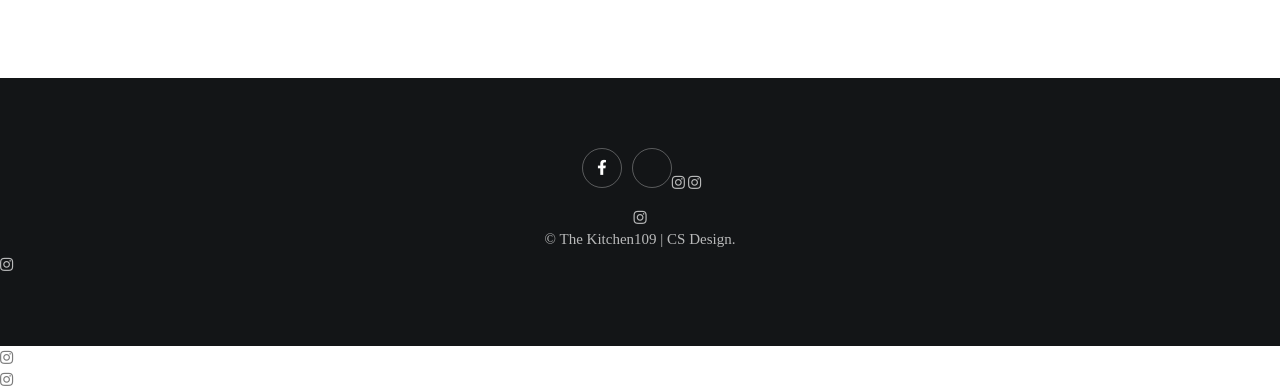
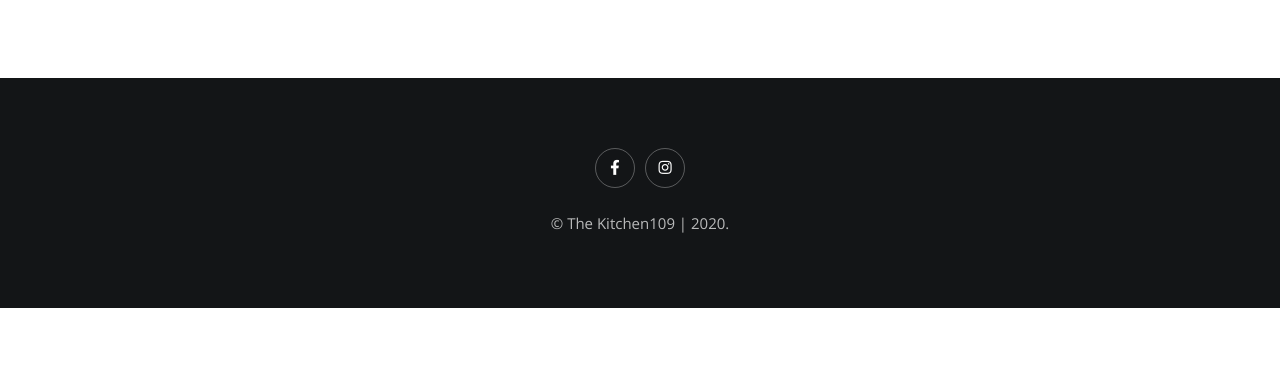
Before and after one commit to Aitanti/Aitanti.github.io, a plain HTML site: page index.html in a window 1280 px wide. Shown: the part 5595-5986 px from the top of the page. After the commit the page ends 5903 px from the top, so only its background shows below. Drawn offline with nearby package versions, Linux system fonts and the light colour scheme; some packages are replaced by stand-ins of ours.

Commit message:
Update index.html

```diff
--- a/index.html
+++ b/index.html
@@ -238,14 +238,14 @@
 							</a>
 						</li>
 						<li>
-							<a class="button-circle button-circle-sm button-circle-outline-white button-circle-hover-slide" href="https://www.instagram.com/kai_kitchen109/"><i class="fab fa-instagram">
+							<a class="button-circle button-circle-sm button-circle-outline-white button-circle-hover-slide" href="https://www.instagram.com/kai_kitchen109/">
 								<i class="fab fa-instagram"></i>
 								<i class="fab fa-instagram"></i>
 							</a>
 						</li>
 					</ul>
 
-					<p>&copy; The Kitchen109 | CS Design.</p>
+					<p>&copy; The Kitchen109 | 2020.</p>
 				</div><!-- end container -->
 			</div>
 		</footer>
```
